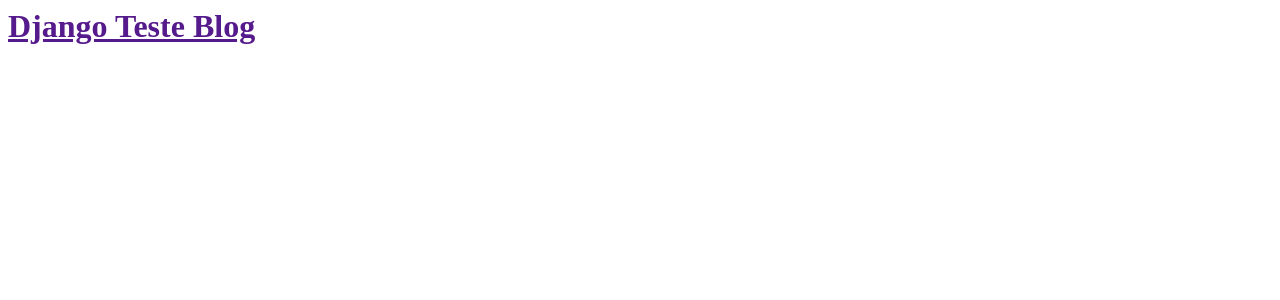
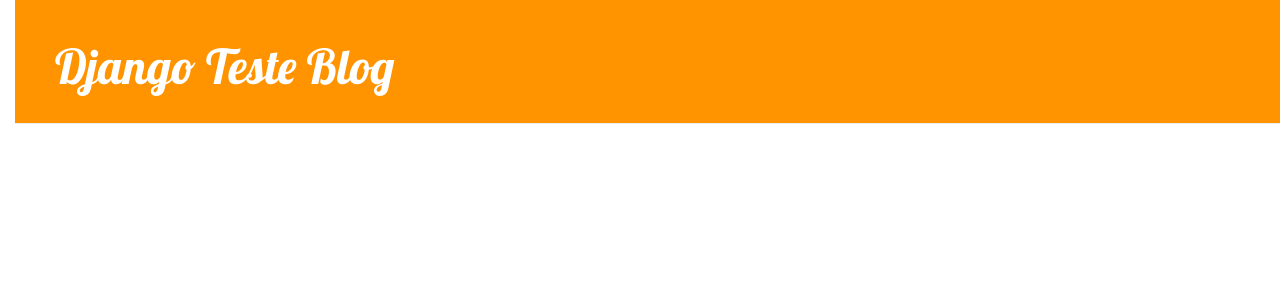
Before and after one commit to joseliameneses/my-first-blog, a Django app: page / in a window 1280 px wide. Shown: the top 300 px of the page. Run offline with Django 3.2, Linux system fonts and the light colour scheme; data that the repository does not hold is empty; some libraries are stand-ins or nearby versions.

Commit message:
Added view and template for detailed blog post as well as CSS for the site.

```diff
--- /dev/null
+++ b/blog/static/css/blog.css
@@ -0,0 +1,55 @@
+h1 a {
+    color: #C72828;
+    font-family: 'Lobster';
+}
+
+body {
+    padding-left: 15px;
+}
+
+.page-header {
+    background-color: #ff9400;
+    margin-top: 0;
+    padding: 20px 20px 20px 40px;
+}
+
+.page-header h1, .page-header h1 a, .page-header h1 a:visited, .page-header h1 a:active {
+    color: #ffffff;
+    font-size: 36pt;
+    text-decoration: none;
+}
+
+.content {
+    margin-left: 40px;
+}
+
+h1, h2, h3, h4 {
+    font-family: 'Lobster', cursive;
+}
+
+.date {
+    color: #828282;
+}
+
+.save {
+    float: right;
+}
+
+.post-form textarea, .post-form input {
+    width: 100%;
+}
+
+.top-menu, .top-menu:hover, .top-menu:visited {
+    color: #ffffff;
+    float: right;
+    font-size: 26pt;
+    margin-right: 20px;
+}
+
+.post {
+    margin-bottom: 70px;
+}
+
+.post h1 a, .post h1 a:visited {
+    color: #000000;
+}
--- /dev/null
+++ b/blog/templates/blog/base.html
@@ -0,0 +1,23 @@
+{% load staticfiles %}
+<html>
+    <head>
+        <title>Django Teste blog</title>
+        <link rel="stylesheet" href="//maxcdn.bootstrapcdn.com/bootstrap/3.2.0/css/bootstrap.min.css">
+        <link rel="stylesheet" href="//maxcdn.bootstrapcdn.com/bootstrap/3.2.0/css/bootstrap-theme.min.css">
+        <link href="//fonts.googleapis.com/css?family=Lobster&subset=latin,latin-ext" rel="stylesheet" type="text/css">
+        <link rel="stylesheet" href="{%static 'css/blog.css' %}">
+    </head>
+    <body>
+            <div class="page-header">
+                <h1><a href="/">Django Teste Blog</a></h1>
+            </div>
+            <div class="content container">
+                <div class="row">
+                    <div class="col-md-8">
+                    {% block content %}
+                    {% endblock %}
+                    </div>
+                </div>
+            </div>
+        </body>
+</html>
--- a/blog/urls.py
+++ b/blog/urls.py
@@ -3,4 +3,5 @@ from . import views
 
 urlpatterns = [
     url(r'^$', views.post_list, name='post_list'),
+    url(r'^post/(?P<pk>[0-9]+)/$', views.post_detail, name='post_detail'),
 ]
--- a/blog/views.py
+++ b/blog/views.py
@@ -1,4 +1,4 @@
-from django.shortcuts import render
+from django.shortcuts import render, get_object_or_404
 from django.utils import timezone
 from blog.models import Post
 
@@ -7,3 +7,7 @@ from blog.models import Post
 def post_list(request):
     posts = Post.objects.filter(published_date__lte=timezone.now()).order_by('published_date')
     return render(request, 'blog/post_list.html', {'posts': posts})
+
+def post_detail(request, pk):
+    post = get_object_or_404(Post, pk=pk)
+    return render(request, 'blog/post_detail.html', {'post': post})
```
Also changed, not shown: blog/templates/blog/post_detail.html (added, +13 -0 lines), blog/templates/blog/post_list.html (+12 -17 lines).
